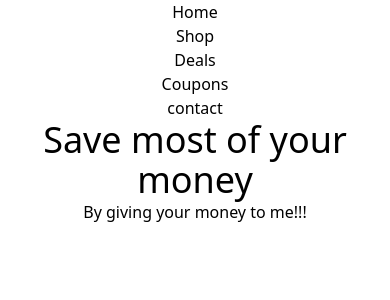
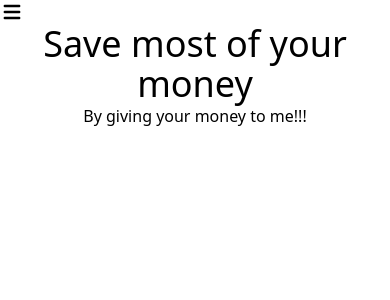
Before and after one commit to mehedi-hasan-shuvon/tailwind-pricing-club-react, a React (Create React App) app: page / in a window 390 px wide. Shown: the top 300 px of the page. Built offline with nearby package versions, Linux system fonts and the light colour scheme.

Commit message:
added mobile responsive nav bar

```diff
--- a/package.json
+++ b/package.json
@@ -3,6 +3,7 @@
   "version": "0.1.0",
   "private": true,
   "dependencies": {
+    "@heroicons/react": "^1.0.6",
     "@testing-library/jest-dom": "^5.16.3",
     "@testing-library/react": "^12.1.4",
     "@testing-library/user-event": "^13.5.0",
--- a/src/components/Link/Link.js
+++ b/src/components/Link/Link.js
@@ -3,7 +3,7 @@
 const Link = (props) => {
     const { name, link } = props.route;
     return (
-        <li>
+        <li className='mr-16'>
             <a href="link">{name}</a>
         </li>
     );
--- a/src/components/Navbar/Navbar.js
+++ b/src/components/Navbar/Navbar.js
@@ -1,7 +1,9 @@
-import React from 'react';
+import React, { useState } from 'react';
 import Link from '../Link/Link';
+import { MenuIcon, XIcon } from '@heroicons/react/solid';
 
 const Navbar = () => {
+    const [open, setOpen] = useState(false);
     const routes = [
         { id: 1, name: 'Home', link: '/home' },
         { id: 2, name: 'Shop', link: '/shop' },
@@ -11,8 +13,14 @@
     ]
     return (
         <nav>
-            <ul>
+            <div onClick={() => setOpen(!open)} className='w-6 h-6 md:hidden'>
+                {
+                    open ? <XIcon></XIcon> : <MenuIcon></MenuIcon>
+                }
 
+            </div>
+
+            <ul className={`md:flex justify-center absolute duration-500 ease-in ${open ? 'top-6' : 'top-[-120px]'}`}>
                 {
                     routes.map(route => <Link key={route.id} route={route}></Link>)
                 }
```
Also changed, not shown: 1 other file (tests, documents, lock files or other folders).
